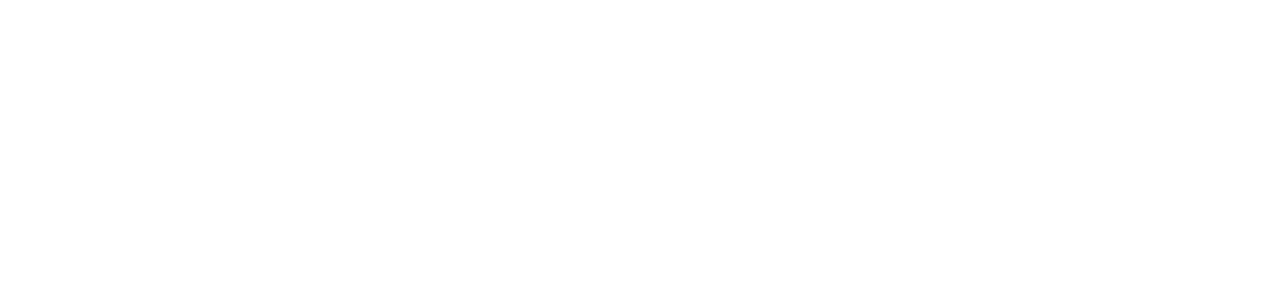
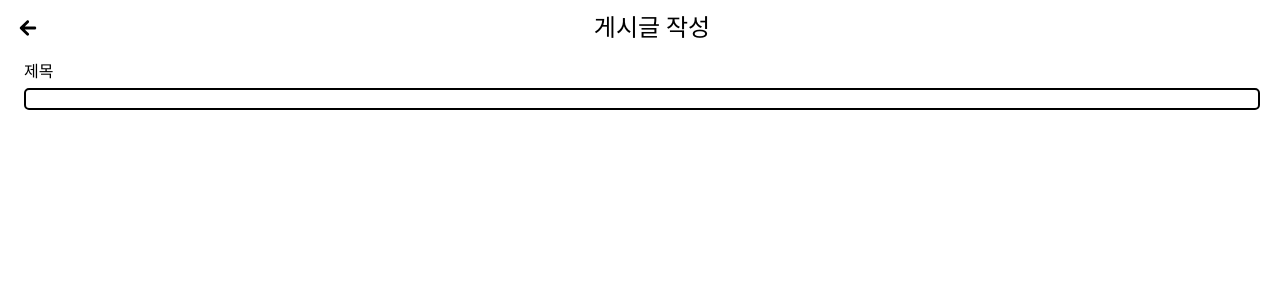
Before and after one commit to ShareEatIt/ShareEatIt-front, a React (Create React App) app: page /createpost in a window 1280 px wide. Before the commit this address had no page. Shown: the top 300 px of the page. Built offline with nearby package versions, Linux system fonts and the light colour scheme.

Commit message:
💄 input 컴포넌트

```diff
--- a/src/App.js
+++ b/src/App.js
@@ -9,6 +9,7 @@
 import ShareStatPage from "./pages/my/shareStatPage";
 import ShareStatusPage from "./pages/my/shareStatusPage";
 import ParticipationStatusPage from "./pages/my/participationStatusPage";
+import PostSharePage from "./pages/home/postSharePage";
 function App() {
     const HomePage = lazy(() => import("./pages/home/homePage/homePage"));
     return (
@@ -17,10 +18,14 @@
                 <Routes>
                     <Route path="/" element={<HomePage />} />
                     <Route path="/postdetail" element={<ChatListPage />} />
-          <Route path="/postdetail/:id" element={<NotificationPage />} />
+                    <Route
+                        path="/postdetail/:id"
+                        element={<NotificationPage />}
+                    />
                     <Route path="/chatlist" element={<ChatListPage />} />
                     <Route path="/chatlist/:chatId" element={<ChatPage />} />
                     <Route path="/noti" element={<NotificationPage />} />
+                    <Route path="/createpost" element={<PostSharePage />} />
 
                     <Route path="/chat" element={<ChatPage />} />
                     <Route path="/mypage" element={<MyPage />} />
--- a/src/components/common/BackButton/backButton.style.js
+++ b/src/components/common/BackButton/backButton.style.js
@@ -8,13 +8,15 @@
         justify-content: space-between;
         align-items: center;
         width: 100%;
+        margin-top: 1rem;
         box-sizing: border-box;
     `,
     BackButtonIcon: styled(IoMdArrowRoundBack)`
         font-size: 24px;
+        margin-left: 1rem;
     `,
     TextWrapper: styled.div`
-        font-size: 2rem;
+        font-size: 1.5rem;
     `,
     RightBox: styled.div`
         width: 1rem;
--- /dev/null
+++ b/src/components/common/PostInput/postInput.jsx
@@ -0,0 +1,11 @@
+import { S } from "./postInput.style";
+
+const PostInput = ({ text }) => {
+    return (
+        <S.Layout>
+            <S.TitleWrapper>{`${text}`}</S.TitleWrapper>
+            <S.InputWrapper />
+        </S.Layout>
+    );
+};
+export default PostInput;
--- /dev/null
+++ b/src/components/common/PostInput/postInput.style.js
@@ -0,0 +1,25 @@
+import styled from "styled-components";
+
+const S = {
+    Layout: styled.div`
+        margin: 0rem 1.5rem;
+        margin-top: 1.5rem;
+    `,
+
+    TitleWrapper: styled.div`
+        font-size: 1rem;
+        margin-bottom: 0.5rem;
+    `,
+
+    InputWrapper: styled.input`
+        display: flex;
+        align-items: center;
+        border-radius: 5px;
+        width: 100%;
+        border: solid 2px black;
+        &::placeholder {
+        }
+    `,
+};
+
+export { S };
--- a/src/components/common/ShareList/shareList.jsx
+++ b/src/components/common/ShareList/shareList.jsx
@@ -26,14 +26,6 @@
 
     const handleClick = (id) => {
         navigate(`/postdetail/${id}`);
-    };
-
-    const handleWriteButtonClick = () => {
-        navigate("/createpost"); // 글 작성 페이지로 이동
-    };
-
-    const handleMapButtonClick = () => {
-        navigate("/mappage"); // 글 작성 페이지로 이동
     };
 
     return (
@@ -65,8 +57,6 @@
                     </S.CardContent>
                 </S.Layout>
             ))}
-            <S.MapButton onClick={handleMapButtonClick} />
-            <S.WriteButton onClick={handleWriteButtonClick} />
         </>
     );
 };
--- a/src/components/common/ShareList/shareList.style.js
+++ b/src/components/common/ShareList/shareList.style.js
@@ -1,6 +1,5 @@
 import styled from "styled-components";
-import { ReactComponent as PenIcon } from "../../../assets/common/pen.svg";
-import { ReactComponent as MapIcon } from "../../../assets/common/map.svg";
+
 const S = {
     Layout: styled.div`
         display: flex;
@@ -50,24 +49,6 @@
     `,
 
     CardDetailButton: styled.button``,
-
-    MapButton: styled(MapIcon)`
-        position: fixed; /* 화면에 고정 */
-        bottom: 80px; /* 하단에서 20px */
-        right: 20px; /* 오른쪽에서 20px */
-        border: none;
-        cursor: pointer;
-        font-size: 16px;
-    `,
-
-    WriteButton: styled(PenIcon)`
-        position: fixed; /* 화면에 고정 */
-        bottom: 20px; /* 하단에서 20px */
-        right: 20px; /* 오른쪽에서 20px */
-        border: none;
-        cursor: pointer;
-        font-size: 16px;
-    `,
 };
 
 export { S };
--- a/src/pages/home/homePage/homePage.jsx
+++ b/src/pages/home/homePage/homePage.jsx
@@ -23,6 +23,14 @@
 
     const handlePosetClick = (id) => {
         navigate(`/postdetail/${id}`);
+    };
+
+    const handleWriteButtonClick = () => {
+        navigate("/createpost"); // 글 작성 페이지로 이동
+    };
+
+    const handleMapButtonClick = () => {
+        navigate("/mappage"); // 글 작성 페이지로 이동
     };
 
     const dummyList = [
@@ -58,6 +66,8 @@
                     <ShareList />
                 </S.SectionWrapper>
             </S.ContentContainer>
+            <S.MapButton onClick={handleMapButtonClick} />
+            <S.WriteButton onClick={handleWriteButtonClick} />
         </S.Layout>
     );
 };
--- a/src/pages/home/homePage/homePage.style.js
+++ b/src/pages/home/homePage/homePage.style.js
@@ -1,5 +1,7 @@
 import styled from "styled-components";
 import { ReactComponent as SerchIcon } from "../../../assets/common/SearchIcon.svg";
+import { ReactComponent as PenIcon } from "../../../assets/common/pen.svg";
+import { ReactComponent as MapIcon } from "../../../assets/common/map.svg";
 const S = {
     Layout: styled.div`
         display: flex;
@@ -55,6 +57,24 @@
             color: var(--yellow-90);
         }
     `,
+
+    MapButton: styled(MapIcon)`
+        position: fixed; /* 화면에 고정 */
+        bottom: 80px; /* 하단에서 20px */
+        right: 20px; /* 오른쪽에서 20px */
+        border: none;
+        cursor: pointer;
+        font-size: 16px;
+    `,
+
+    WriteButton: styled(PenIcon)`
+        position: fixed; /* 화면에 고정 */
+        bottom: 20px; /* 하단에서 20px */
+        right: 20px; /* 오른쪽에서 20px */
+        border: none;
+        cursor: pointer;
+        font-size: 16px;
+    `,
 };
 
 export { S };
--- a/src/pages/home/postSharePage.jsx
+++ b/src/pages/home/postSharePage.jsx
@@ -0,0 +1,11 @@
+import BackButton from "../../components/common/BackButton/backButton";
+import PostInput from "../../components/common/PostInput/postInput";
+const PostSharePage = () => {
+    return (
+        <>
+            <BackButton text={"게시글 작성"} />
+            <PostInput text={"제목"} />
+        </>
+    );
+};
+export default PostSharePage;
```
Lines whose indentation alone changed are shown as unchanged.
